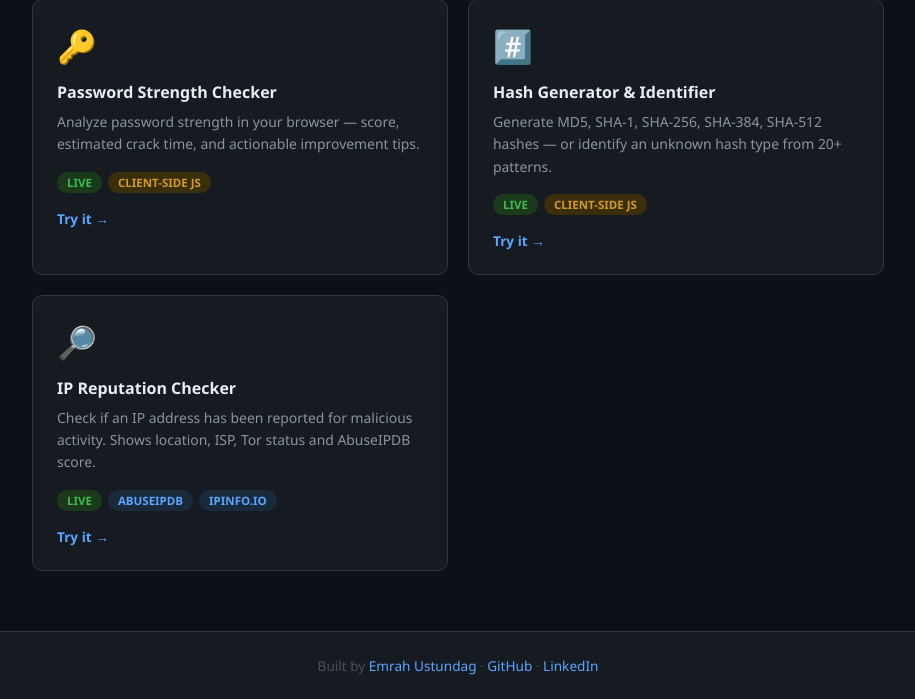
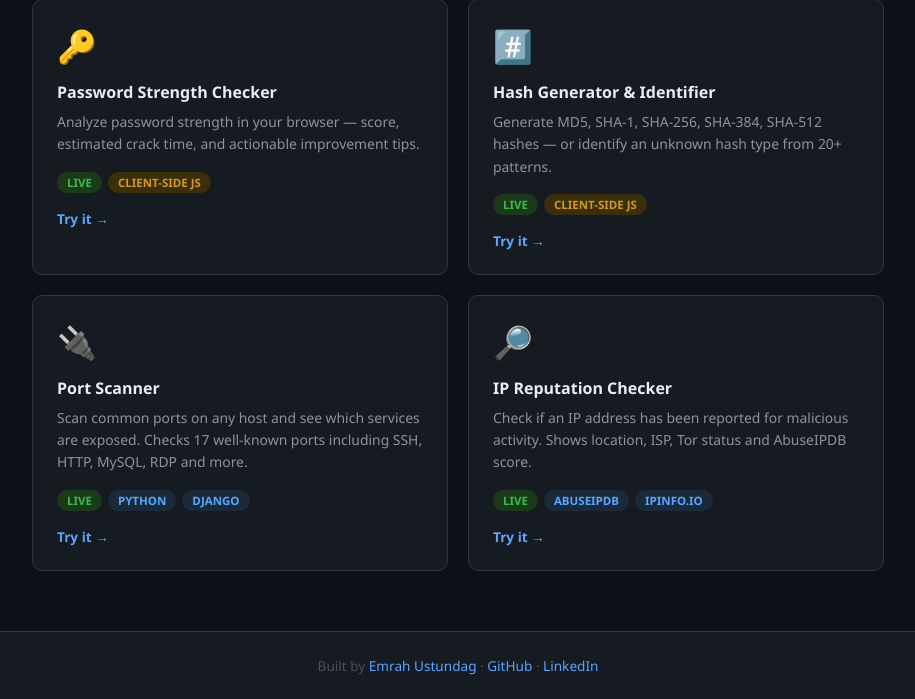
Before and after one commit to emrahustundag/eussec, a Django app: page /tools/ in a window 1280 px wide. Shown: the part 781-1480 px from the top of the page, without its empty margins (182-1097 px from the left). Run offline with Django 5.2, Linux system fonts and the light colour scheme.

Commit message:
Add Port Scanner tool

```diff
--- a/checker/templates/checker/tools.html
+++ b/checker/templates/checker/tools.html
@@ -103,6 +103,18 @@
         <div class="tool-link">Try it →</div>
     </a>
 
+    <a href="/tools/ports/" class="tool-card">
+        <div class="tool-icon">🔌</div>
+        <h2>Port Scanner</h2>
+        <p>Scan common ports on any host and see which services are exposed. Checks 17 well-known ports including SSH, HTTP, MySQL, RDP and more.</p>
+        <div class="tool-tags">
+            <span class="badge badge-green">Live</span>
+            <span class="badge badge-blue">Python</span>
+            <span class="badge badge-blue">Django</span>
+        </div>
+        <div class="tool-link">Try it →</div>
+    </a>
+
     <a href="/tools/ip/" class="tool-card">
         <div class="tool-icon">🔎</div>
         <h2>IP Reputation Checker</h2>
--- a/checker/views.py
+++ b/checker/views.py
@@ -339,6 +339,88 @@ def check_ip(request):
     })
 
 
+COMMON_PORTS = {
+    21: 'FTP',
+    22: 'SSH',
+    23: 'Telnet',
+    25: 'SMTP',
+    53: 'DNS',
+    80: 'HTTP',
+    110: 'POP3',
+    143: 'IMAP',
+    443: 'HTTPS',
+    445: 'SMB',
+    3306: 'MySQL',
+    3389: 'RDP',
+    5432: 'PostgreSQL',
+    6379: 'Redis',
+    8080: 'HTTP-Alt',
+    8443: 'HTTPS-Alt',
+    27017: 'MongoDB',
+}
+
+
+def scan_port(host, port):
+    try:
+        sock = socket.socket(socket.AF_INET, socket.SOCK_STREAM)
+        sock.settimeout(1)
+        result = sock.connect_ex((host, port))
+        sock.close()
+        return result == 0
+    except Exception:
+        return False
+
+
+def check_ports(request):
+    results = None
+    error = None
+    host = None
+    open_count = 0
+
+    if request.method == 'POST':
+        host = request.POST.get('host', '').strip()
+        host = host.replace('https://', '').replace('http://', '').split('/')[0]
+
+        if not is_valid_domain(host):
+            error = 'Invalid host. Only letters, numbers, dots and hyphens are allowed.'
+            return render(request, 'checker/port_checker.html', {'results': None, 'error': error, 'host': host, 'open_count': 0})
+
+        if is_private_host(host):
+            error = 'Requests to internal/private network addresses are not allowed.'
+            return render(request, 'checker/port_checker.html', {'results': None, 'error': error, 'host': host, 'open_count': 0})
+
+        try:
+            socket.gethostbyname(host)
+        except socket.gaierror:
+            error = 'Host not found. Please check the address.'
+            return render(request, 'checker/port_checker.html', {'results': None, 'error': error, 'host': host, 'open_count': 0})
+
+        try:
+            found = []
+            with ThreadPoolExecutor(max_workers=20) as executor:
+                futures = {
+                    executor.submit(scan_port, host, port): (port, service)
+                    for port, service in COMMON_PORTS.items()
+                }
+                for future in as_completed(futures):
+                    port, service = futures[future]
+                    is_open = future.result()
+                    found.append({'port': port, 'service': service, 'open': is_open})
+
+            results = sorted(found, key=lambda x: x['port'])
+            open_count = sum(1 for r in results if r['open'])
+
+        except Exception as e:
+            error = f'An error occurred: {str(e)}'
+
+    return render(request, 'checker/port_checker.html', {
+        'results': results,
+        'error': error,
+        'host': host,
+        'open_count': open_count,
+    })
+
+
 def check_subdomains(request):
     results = None
     error = None
--- a/config/urls.py
+++ b/config/urls.py
@@ -1,6 +1,6 @@
 from django.contrib import admin
 from django.urls import path
-from checker.views import home, about, tools, blog, check_headers, check_ssl, check_subdomains, blog_http_headers, blog_google_cert, blog_flipper_subghz, check_whois, check_password, hash_tool, check_ip
+from checker.views import home, about, tools, blog, check_headers, check_ssl, check_subdomains, blog_http_headers, blog_google_cert, blog_flipper_subghz, check_whois, check_password, hash_tool, check_ip, check_ports
 
 urlpatterns = [
     path('admin/', admin.site.urls),
@@ -18,4 +18,5 @@ urlpatterns = [
     path('tools/password/', check_password, name='check_password'),
     path('tools/hash/', hash_tool, name='hash_tool'),
     path('tools/ip/', check_ip, name='check_ip'),
+    path('tools/ports/', check_ports, name='check_ports'),
 ]
```
Also changed, not shown: checker/templates/checker/port_checker.html (added, +109 -0 lines).
